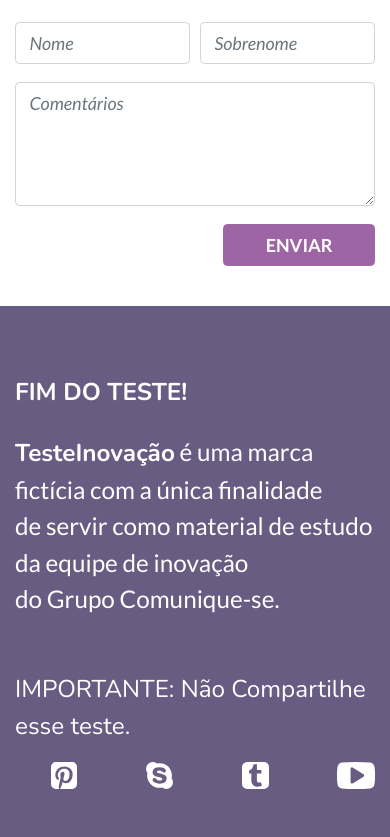
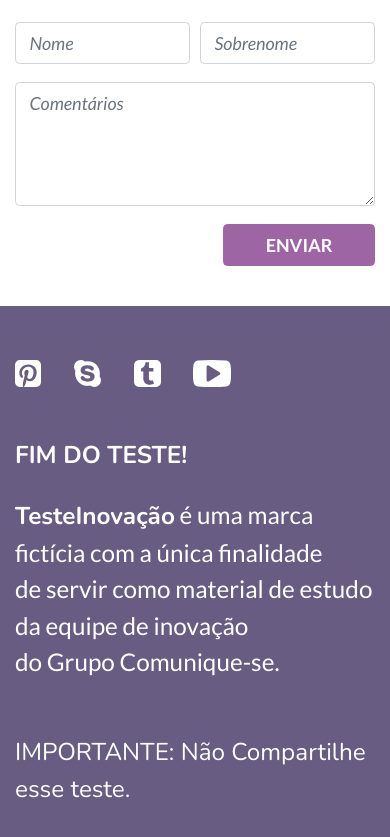
Before and after one commit to zerinoid/cseinovacao, a Next.js app in the folder teste-leonardo/: page / in a window 390 px wide. Shown: the part 4579-5416 px from the top of the page. Built offline with nearby package versions, Linux system fonts and the light colour scheme.

Commit message:
footer mobile-first

```diff
--- a/teste-leonardo/components/footer.js
+++ b/teste-leonardo/components/footer.js
@@ -26,7 +26,7 @@ export default function Footer() {
                             IMPORTANTE: Não Compartilhe esse teste.
                         </p>
                     </Col>
-                    <Col md={3}>
+                    <Col md={3} className="order-md-last order-first">
                         <div className={styles.redes}>
                             <a
                                 href="https://br.pinterest.com/"
--- a/teste-leonardo/components/footer.module.scss
+++ b/teste-leonardo/components/footer.module.scss
@@ -2,9 +2,9 @@
 
 .footer {
     width: 100%;
-    padding: 4rem 0 5rem;
     background-color: $footer;
     color: white;
+    padding: 3rem 0 3rem;
 
     p {
         font-size: 1.35rem;
@@ -17,9 +17,9 @@
 
 .redes {
     display: flex;
+    margin-bottom: 3rem;
     justify-content: space-between;
-    width: 90%;
-    margin-left: auto;
+    width: 60%;
 
     a {
         display: flex;
@@ -29,3 +29,15 @@
         height: 1.5rem;
     }
 }
+
+@media (min-width: 768px) {
+    .footer {
+        padding: 4rem 0 5rem;
+    }
+
+    .redes {
+        justify-content: space-between;
+        margin-left: auto;
+        width: 90%;
+    }
+}
```
